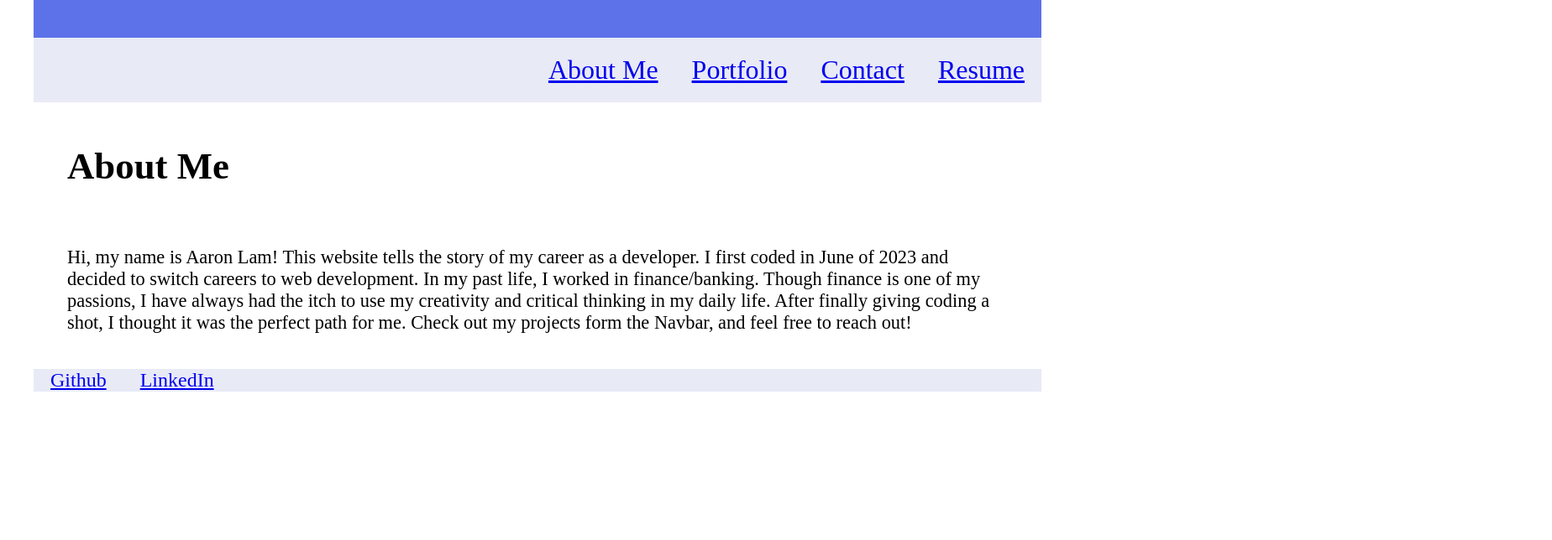
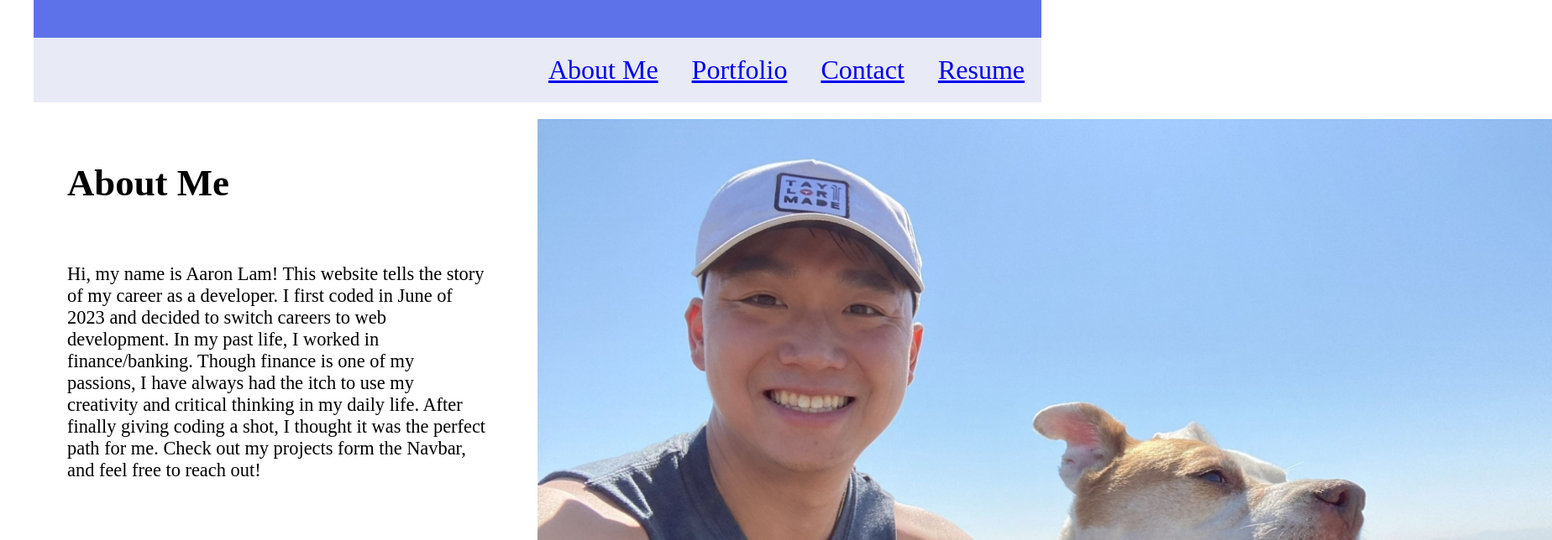
Before and after one commit to alam2tg/alam-portfolio, a React (Vite) app: page / in a window 1280 px wide. Shown: the part 220-864 px from the top of the page at 84% size, 1848 px wide, since content can reach past the window. Before the commit the page ends 800 px from the top, so only its background shows below. Built offline with nearby package versions, Linux system fonts and the light colour scheme.

Commit message:
Add styling + hero img to about

```diff
--- a/src/components/pages/About.jsx
+++ b/src/components/pages/About.jsx
@@ -2,18 +2,33 @@ const styles = {
 	card: {
 		margin: 20,
 		background: 'e8eaf6',
-		fontSize:'1.4rem'
+		fontSize: '1.4rem',
+		maxWidth: '45%'
+
 	},
 	content: {
 		padding: 20,
 	},
+	row: {
+		display: 'flex',
+		flexDirection: 'row'
+	}
 };
 
 export default function About() {
 	return (
-		<div style={styles.card}>
-			<h1 style={styles.content}>About Me</h1>
-			<p style={styles.content}>Hi, my name is Aaron Lam! This website tells the story of my career as a developer. I first coded in June of 2023 and decided to switch careers to web development. In my past life, I worked in finance/banking. Though finance is one of my passions, I have always had the itch to use my creativity and critical thinking in my daily life. After finally giving coding a shot, I thought it was the perfect path for me. Check out my projects form the Navbar, and feel free to reach out!
-			</p>
+		<div style={styles.row}>
+			<div style={styles.card}>
+				<h1 style={styles.content}>About Me</h1>
+				<p style={styles.content}>Hi, my name is Aaron Lam! This website tells the story of my career as a developer. I first coded in June of 2023 and decided to switch careers to web development. In my past life, I worked in finance/banking. Though finance is one of my passions, I have always had the itch to use my creativity and critical thinking in my daily life. After finally giving coding a shot, I thought it was the perfect path for me. Check out my projects form the Navbar, and feel free to reach out!
+				</p>
+			</div>
+			<div style={styles.card} id="photo">
+				<img style={{
+					width:'100',
+					height:'100%'
+				}} src="./assets/images/me-and-my-dog-2.jpg" />
+			</div>
 		</div>
-	)}
+	)
+}
--- a/src/components/pages/Portfolio.jsx
+++ b/src/components/pages/Portfolio.jsx
@@ -14,11 +14,11 @@ const styles = {
 
 export default function Portfolio() {
 	return (
-		<div className="Card Projects-Container"  style={styles.content}>
+		<div style={styles.content}>
 			<h1 >
 				My Projects
 			</h1>
-			<p style='styles.card'>
+			<p style={styles.card}>
 				Here is a collection of some of the projects I have worked on in my time as a developer. The goal of these projects was to apply the new skills I have learned while coding. Please feel free to reach out in the Contact section if you have any questions!
 			</p>
 		</div>
```
